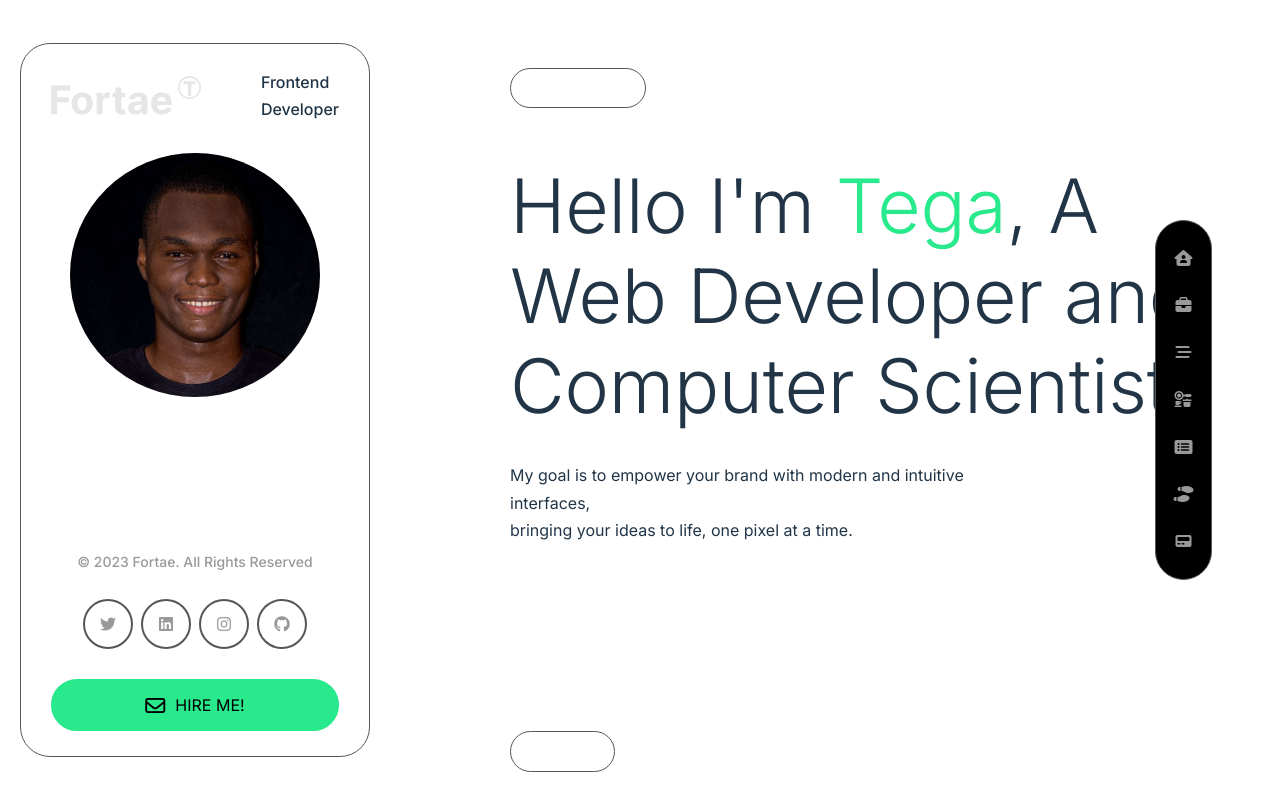
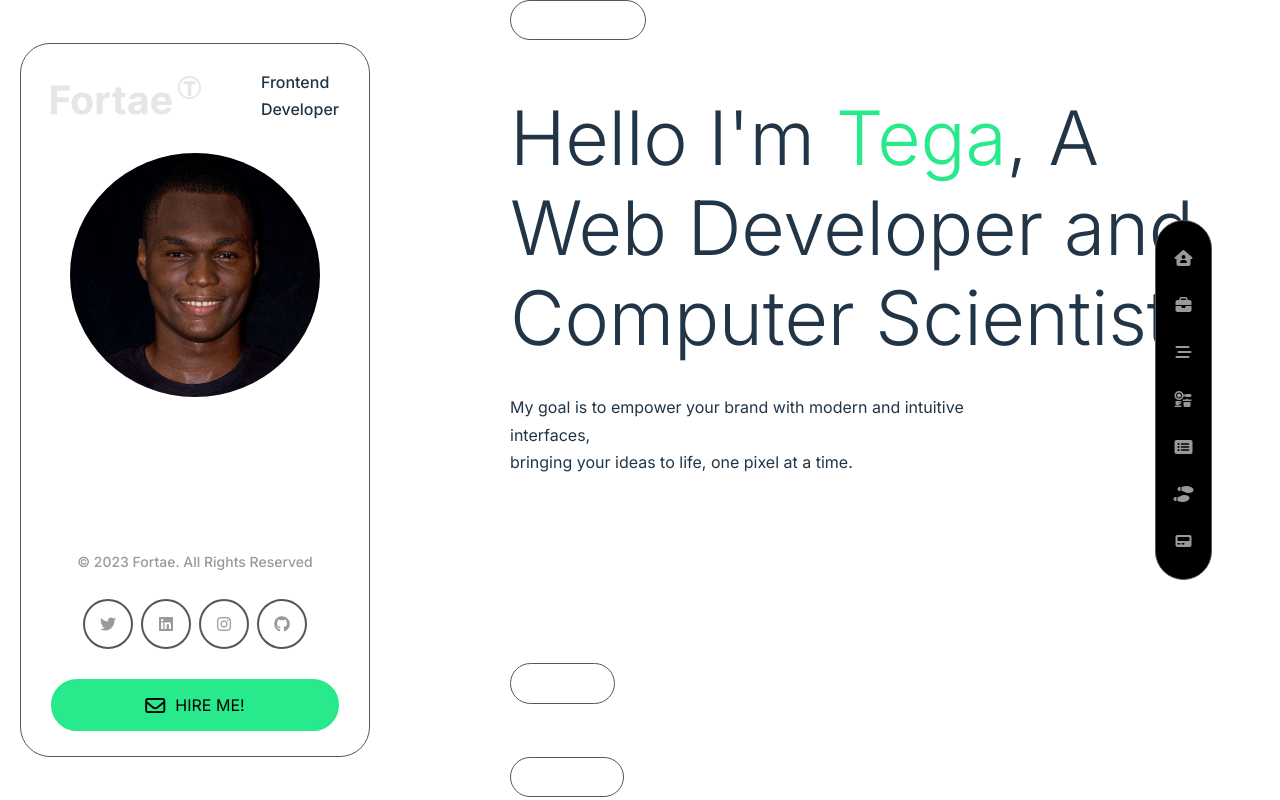
Before and after one commit to heytega/personal-portfolio, a React (Vite) app: page / in a window 1280 px wide. Shown: the top 800 px of the page. Built offline with nearby package versions, Linux system fonts and the light colour scheme.

Commit message:
refactor css code on app.jsx

```diff
--- a/src/App.module.css
+++ b/src/App.module.css
@@ -15,7 +15,7 @@
 
 .timeline {
   margin-left: 490px;
-  padding: 68px 0;
+  /* padding: 68px 0; */
   margin-right: 75px;
 }
 
```
